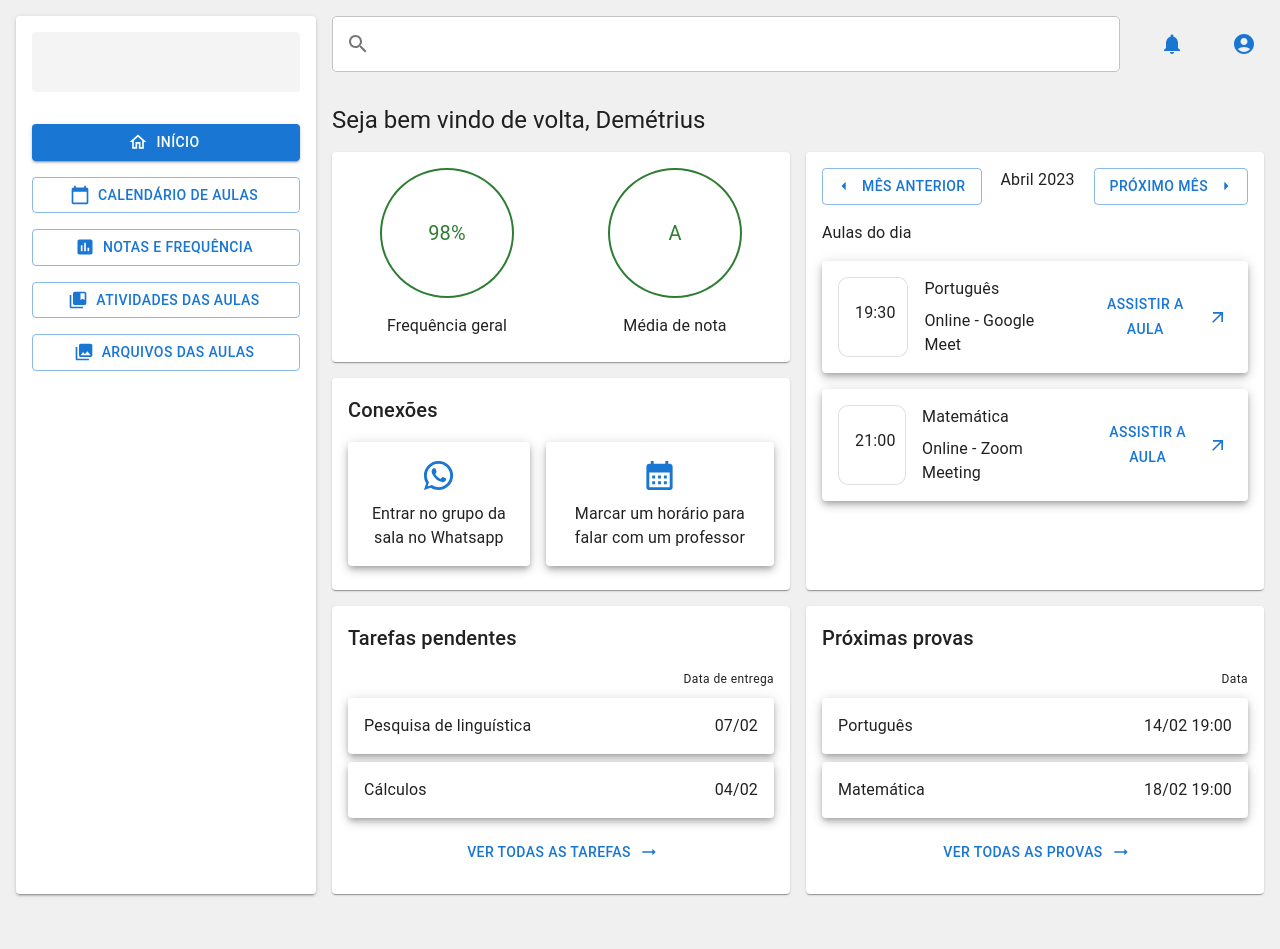
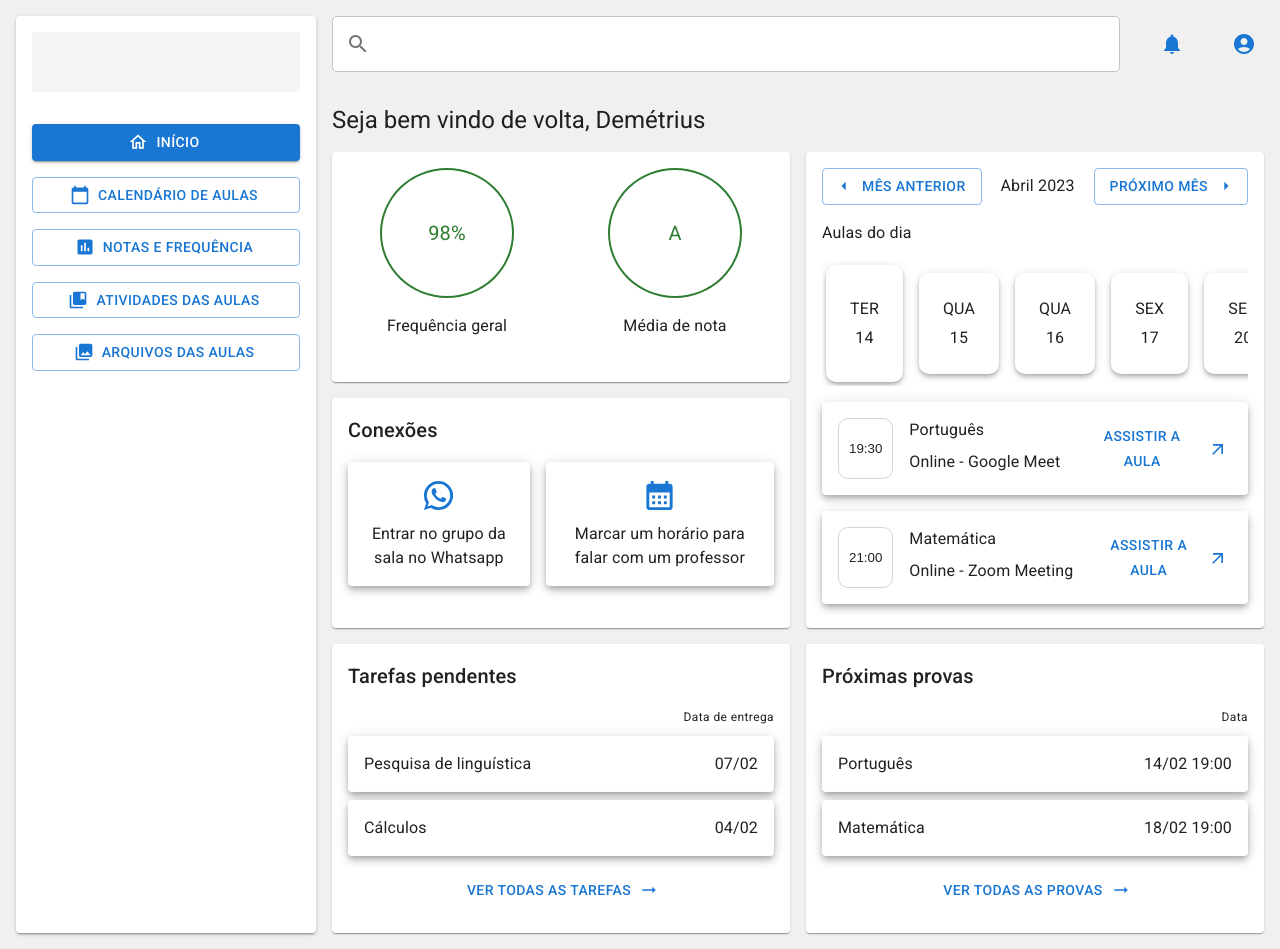
Before and after one commit to DemetriusHR/Study-App, a React (Create React App) app: page / in a window 1280 px wide. Before the commit the page ends 910 px from the top, so only its background shows below. Built offline with nearby package versions, Linux system fonts and the light colour scheme.

Commit message:
Atualizações no HTML e no CardCalendarioAulas

```diff
--- a/public/index.html
+++ b/public/index.html
@@ -10,6 +10,10 @@
       content="Web site created using create-react-app"
     />
     <link rel="manifest" href="%PUBLIC_URL%/manifest.json" />
+    <link
+      rel="stylesheet"
+      href="https://fonts.googleapis.com/css?family=Roboto:300,400,500,700&display=swap"
+    />
     <title>Faculdade App</title>
   </head>
   <body>
--- /dev/null
+++ b/src/Pages/Home/Components/CardCalendarioAulas/DiasCalendario/DiaCalendario/index.tsx
@@ -0,0 +1,40 @@
+import React from 'react';
+import BoxMui from '@mui/material/Box';
+import { useTheme, styled } from '@mui/material/styles';
+import { Typography } from '@mui/material';
+
+const Box = styled(BoxMui)({
+  borderRadius: '10px',
+  height: '100%',
+  cursor: 'pointer',
+});
+
+const dia = ['DOM', 'SEG', 'TER', 'QUA', 'QUA', 'SEX', 'SÁB'];
+
+type DiaCalendarioProps = {
+  data: Date;
+  diaSelecionado?: boolean;
+  onClick: () => void;
+};
+
+const DiaCalendario = ({
+  data,
+  diaSelecionado = false,
+  onClick,
+}: DiaCalendarioProps) => {
+  const theme = useTheme();
+
+  return (
+    <Box
+      boxShadow={theme.shadows[4]}
+      paddingX={theme.spacing(3)}
+      paddingY={diaSelecionado ? theme.spacing(4) : theme.spacing(3)}
+      onClick={onClick}
+    >
+      <Typography gutterBottom>{dia[data.getDay()]}</Typography>
+      <Typography>{data.getDate()}</Typography>
+    </Box>
+  );
+};
+
+export default DiaCalendario;
--- /dev/null
+++ b/src/Pages/Home/Components/CardCalendarioAulas/DiasCalendario/index.tsx
@@ -0,0 +1,42 @@
+import React, { useCallback, useState } from 'react';
+import Stack from '@mui/material/Stack';
+
+import DiaCalendario from './DiaCalendario';
+
+const datas = [
+  new Date('02-14-2023'),
+  new Date('02-15-2023'),
+  new Date('02-16-2023'),
+  new Date('02-17-2023'),
+  new Date('02-20-2023'),
+];
+
+const DiasCalendario = () => {
+  const [diaSelecionado, setDiaSelecionado] = useState(0);
+
+  const mudaDiaSelecionado = useCallback((novoDiaSelecionado: number) => {
+    setDiaSelecionado(novoDiaSelecionado);
+  }, []);
+
+  return (
+    <Stack
+      spacing={2}
+      direction="row"
+      justifyContent="space-between"
+      alignItems="center"
+      overflow="auto"
+      padding="4px"
+    >
+      {datas.map((data, index) => (
+        <DiaCalendario
+          key={data.toJSON()}
+          data={data}
+          diaSelecionado={diaSelecionado === index}
+          onClick={() => mudaDiaSelecionado(index)}
+        />
+      ))}
+    </Stack>
+  );
+};
+
+export default DiasCalendario;
--- a/src/Pages/Home/Components/CardCalendarioAulas/InformacaoComData/index.tsx
+++ b/src/Pages/Home/Components/CardCalendarioAulas/InformacoesAulaDia/InformacaoComData/index.tsx
@@ -1,4 +1,5 @@
 import React, { useMemo } from 'react';
+import BoxMui from '@mui/material/Box';
 import Button from '@mui/material/Button';
 import Card from '@mui/material/Card';
 import CardContent from '@mui/material/CardContent';
@@ -14,8 +15,11 @@ type InformacaoAulaComDataProps = {
   onde: string;
 };
 
-const CardHorario = styled(Card)`
+const Box = styled(BoxMui)`
   border-radius: 10px;
+  padding-left: 10px;
+  padding-right: 10px;
+  border: 1px solid #D4D4D4;
   display: flex;
   align-items: center;
 `;
@@ -43,12 +47,8 @@ const InformacaoAulaComData = ({
             justifyContent="space-between"
             justifyItems="center"
           >
-            <CardHorario variant="outlined">
-              <CardContent>
-                <Typography>{horaFormatada}</Typography>
-              </CardContent>
-            </CardHorario>
-            <Stack spacing={1}>
+            <Box>{horaFormatada}</Box>
+            <Stack spacing={1} flex="1 0 auto">
               <Typography textAlign="left">{aula}</Typography>
               <Typography textAlign="left">{onde}</Typography>
             </Stack>
--- /dev/null
+++ b/src/Pages/Home/Components/CardCalendarioAulas/InformacoesAulaDia/index.tsx
@@ -0,0 +1,32 @@
+import React from 'react';
+import Stack from '@mui/material/Stack';
+
+import InformacaoAulaComData from './InformacaoComData';
+
+const aulas = [
+  {
+    aula: 'Português',
+    onde: 'Online - Google Meet',
+    data: new Date('02-14-2023 19:30'),
+  },
+  {
+    aula: 'Matemática',
+    onde: 'Online - Zoom Meeting',
+    data: new Date('02-14-2023 21:00'),
+  },
+];
+
+const InformacoesAulaDia = () => (
+  <Stack spacing={2}>
+    {aulas.map((aula) => (
+      <InformacaoAulaComData
+        key={aula.data.toJSON()}
+        aula={aula.aula}
+        onde={aula.onde}
+        data={aula.data}
+      />
+    ))}
+  </Stack>
+);
+
+export default InformacoesAulaDia;
--- /dev/null
+++ b/src/Pages/Home/Components/CardCalendarioAulas/NavegacaoMeses/index.tsx
@@ -0,0 +1,79 @@
+import React, { useState, useCallback, useMemo } from 'react';
+import Button from '@mui/material/Button';
+import Stack from '@mui/material/Stack';
+import Typography from '@mui/material/Typography';
+import ArrowRight from '@mui/icons-material/ArrowRight';
+import ArrowLeft from '@mui/icons-material/ArrowLeft';
+
+const dataAtual = new Date();
+const meses = [
+  'Janeiro',
+  'Fevereiro',
+  'Março',
+  'Abril',
+  'Maio',
+  'Junho',
+  'Julho',
+  'Agosto',
+  'Setembro',
+  'Outubro',
+  'Novembro',
+  'Dezembro',
+];
+
+const NavegacaoMeses = () => {
+  const [mesAtual, setMesAtual] = useState(dataAtual.getMonth());
+
+  const mesTexto = useMemo(() => {
+    return meses[mesAtual];
+  }, [mesAtual]);
+
+  const irParaMesAnterior = useCallback(() => {
+    setMesAtual((prevMesAtual) => {
+      if (prevMesAtual > 1) {
+        return prevMesAtual - 1;
+      }
+
+      return prevMesAtual;
+    });
+  }, []);
+
+  const irParaProximoMes = useCallback(() => {
+    setMesAtual((prevMesAtual) => {
+      if (prevMesAtual < 11) {
+        return prevMesAtual + 1;
+      }
+
+      return prevMesAtual;
+    });
+  }, []);
+
+  return (
+    <Stack
+      spacing={2}
+      direction="row"
+      justifyContent="space-between"
+      alignItems="center"
+    >
+      <Button
+        variant="outlined"
+        startIcon={<ArrowLeft />}
+        onClick={irParaMesAnterior}
+      >
+        Mês anterior
+      </Button>
+      <Typography flex="1">
+        {mesTexto} {dataAtual.getFullYear()}
+      </Typography>
+      <Button
+        variant="outlined"
+        endIcon={<ArrowRight />}
+        onClick={irParaProximoMes}
+      >
+        Próximo mês
+      </Button>
+    </Stack>
+  );
+};
+
+export default NavegacaoMeses;
--- a/src/Pages/Home/Components/CardCalendarioAulas/index.tsx
+++ b/src/Pages/Home/Components/CardCalendarioAulas/index.tsx
@@ -1,106 +1,32 @@
-import React, { useState, useCallback, useMemo } from 'react';
-import Button from '@mui/material/Button';
+import React from 'react';
 import CardMui from '@mui/material/Card';
 import CardContent from '@mui/material/CardContent';
+import Typography from '@mui/material/Typography';
 import Stack from '@mui/material/Stack';
-import Typography from '@mui/material/Typography';
-import ArrowRight from '@mui/icons-material/ArrowRight';
-import ArrowLeft from '@mui/icons-material/ArrowLeft';
 import { styled } from '@mui/material/styles';
 
-import InformacaoAulaComData from './InformacaoComData';
+import DiasCalendario from './DiasCalendario';
+import NavegacaoMeses from './NavegacaoMeses';
+import InformacoesAulaDia from './InformacoesAulaDia';
 
 const Card = styled(CardMui)`
   height: 100%;
   text-align: center;
 `;
 
-const dataAtual = new Date();
-const meses = [
-  'Janeiro',
-  'Fevereiro',
-  'Março',
-  'Abril',
-  'Maio',
-  'Junho',
-  'Julho',
-  'Agosto',
-  'Setembro',
-  'Outubro',
-  'Novembro',
-  'Dezembro',
-];
-
-const CardCalendarioAulas = () => {
-  const [mesAtual, setMesAtual] = useState(dataAtual.getMonth());
-
-  const mesTexto = useMemo(() => {
-    return meses[mesAtual];
-  }, [mesAtual]);
-
-  const irParaMesAnterior = useCallback(() => {
-    setMesAtual((prevMesAtual) => {
-      if (prevMesAtual > 1) {
-        return prevMesAtual - 1;
-      }
-
-      return prevMesAtual;
-    });
-  }, []);
-
-  const irParaProximoMes = useCallback(() => {
-    setMesAtual((prevMesAtual) => {
-      if (prevMesAtual < 11) {
-        return prevMesAtual + 1;
-      }
-
-      return prevMesAtual;
-    });
-  }, []);
-
-  return (
+const CardCalendarioAulas = () => (
   <Card>
     <CardContent>
       <Stack spacing={2}>
-          <Stack
-            spacing={2}
-            direction="row"
-            justifyContent="space-between"
-            justifyItems="center"
-          >
-            <Button
-              variant="outlined"
-              startIcon={<ArrowLeft />}
-              onClick={irParaMesAnterior}
-            >
-              Mês anterior
-            </Button>
-            <Typography flex="1">
-              {mesTexto} {dataAtual.getFullYear()}
+        <NavegacaoMeses />
+        <Typography textAlign="left" gutterBottom>
+          Aulas do dia
         </Typography>
-            <Button
-              variant="outlined"
-              endIcon={<ArrowRight />}
-              onClick={irParaProximoMes}
-            >
-              Próximo mês
-            </Button>
-          </Stack>
-          <Typography textAlign="left">Aulas do dia</Typography>
-          <InformacaoAulaComData
-            aula="Português"
-            onde="Online - Google Meet"
-            data={new Date('02-14-2023 19:30')}
-          />
-          <InformacaoAulaComData
-            aula="Matemática"
-            onde="Online - Zoom Meeting"
-            data={new Date('02-14-2023 21:00')}
-          />
+        <DiasCalendario />
+        <InformacoesAulaDia />
       </Stack>
     </CardContent>
   </Card>
 );
-};
 
 export default CardCalendarioAulas;
--- a/src/Pages/Home/Components/CardConexoes/index.tsx
+++ b/src/Pages/Home/Components/CardConexoes/index.tsx
@@ -1,12 +1,17 @@
 import React from 'react';
-import Card from '@mui/material/Card';
+import CardMui from '@mui/material/Card';
 import CardContent from '@mui/material/CardContent';
 import Stack from '@mui/material/Stack';
 import Typography from '@mui/material/Typography';
 import WhatsApp from '@mui/icons-material/WhatsApp';
 import CalendarMonth from '@mui/icons-material/CalendarMonth';
+import { styled } from '@mui/material/styles';
 
 import ButtonConexao from './ButtonConexao';
+
+const Card = styled(CardMui)`
+  height: 100%;
+`;
 
 const CardConexoes = () => (
   <Card>
--- a/src/Pages/Home/Components/CardFrequenciaMedia/index.tsx
+++ b/src/Pages/Home/Components/CardFrequenciaMedia/index.tsx
@@ -1,9 +1,14 @@
 import React from 'react';
-import Card from '@mui/material/Card';
+import CardMui from '@mui/material/Card';
 import CardContent from '@mui/material/CardContent';
 import Stack from '@mui/material/Stack';
+import { styled } from '@mui/material/styles';
 
 import BoxMostraStatusInformacao from './BoxMostraStatusInformacao';
+
+const Card = styled(CardMui)`
+  height: 100%;
+`;
 
 const CardFrequenciaMedia = () => (
   <Card>
--- a/src/Pages/Home/index.tsx
+++ b/src/Pages/Home/index.tsx
@@ -1,13 +1,18 @@
 import React from 'react';
 import Grid from '@mui/material/Grid';
-import Stack from '@mui/material/Stack';
+import StackMui from '@mui/material/Stack';
 import Typography from '@mui/material/Typography';
+import { styled } from '@mui/material/styles';
 
 import CardFrequenciaMedia from './Components/CardFrequenciaMedia';
 import CardConexoes from './Components/CardConexoes';
 import CardTarefasPendentes from './Components/CardTarefasPendentes';
 import CardProximasProvas from './Components/CardProximasProvas';
 import CardCalendarioAulas from './Components/CardCalendarioAulas';
+
+const Stack = styled(StackMui)`
+  height: 100%;
+`;
 
 const Home = () => (
   <Grid container spacing={2} paddingTop={4}>
```
Lines whose indentation alone changed are shown as unchanged.
